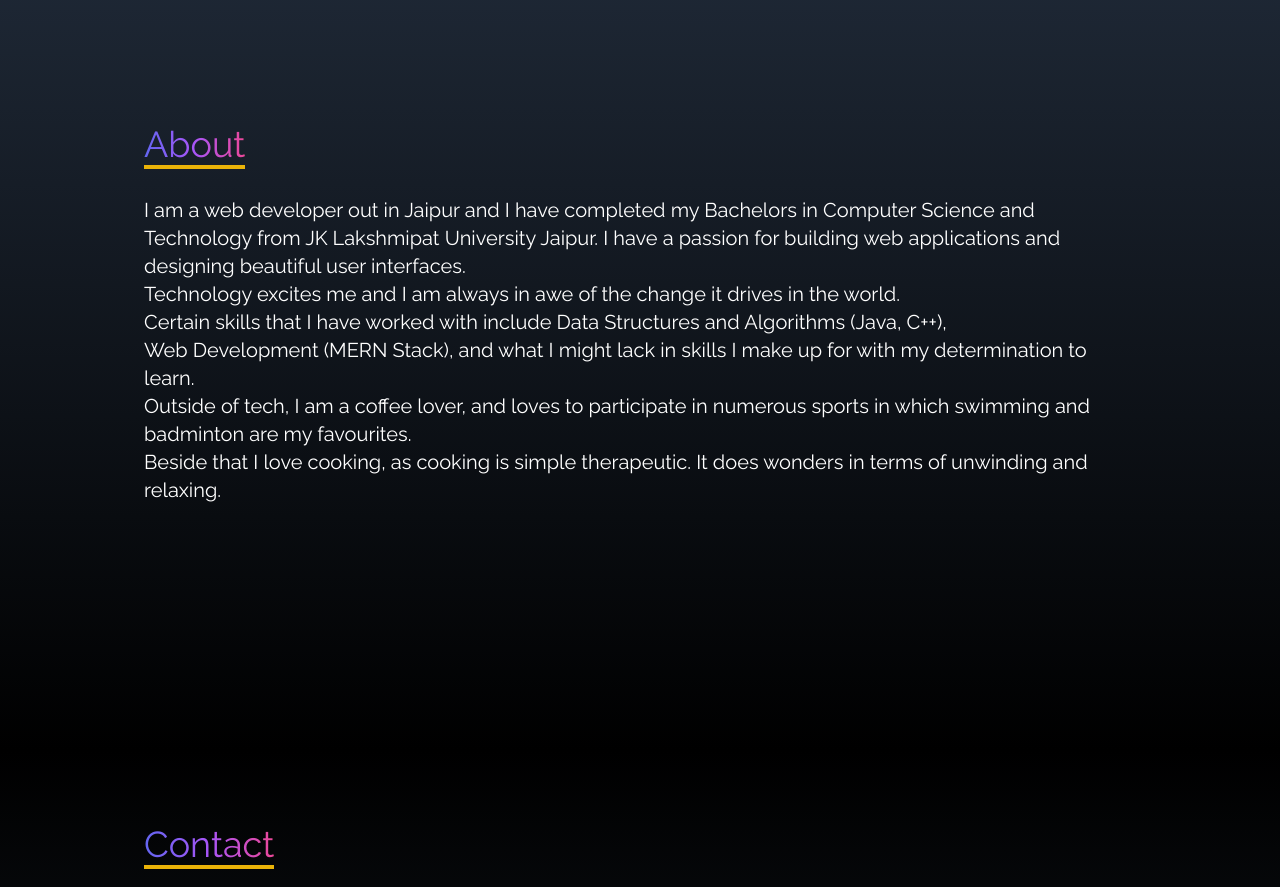
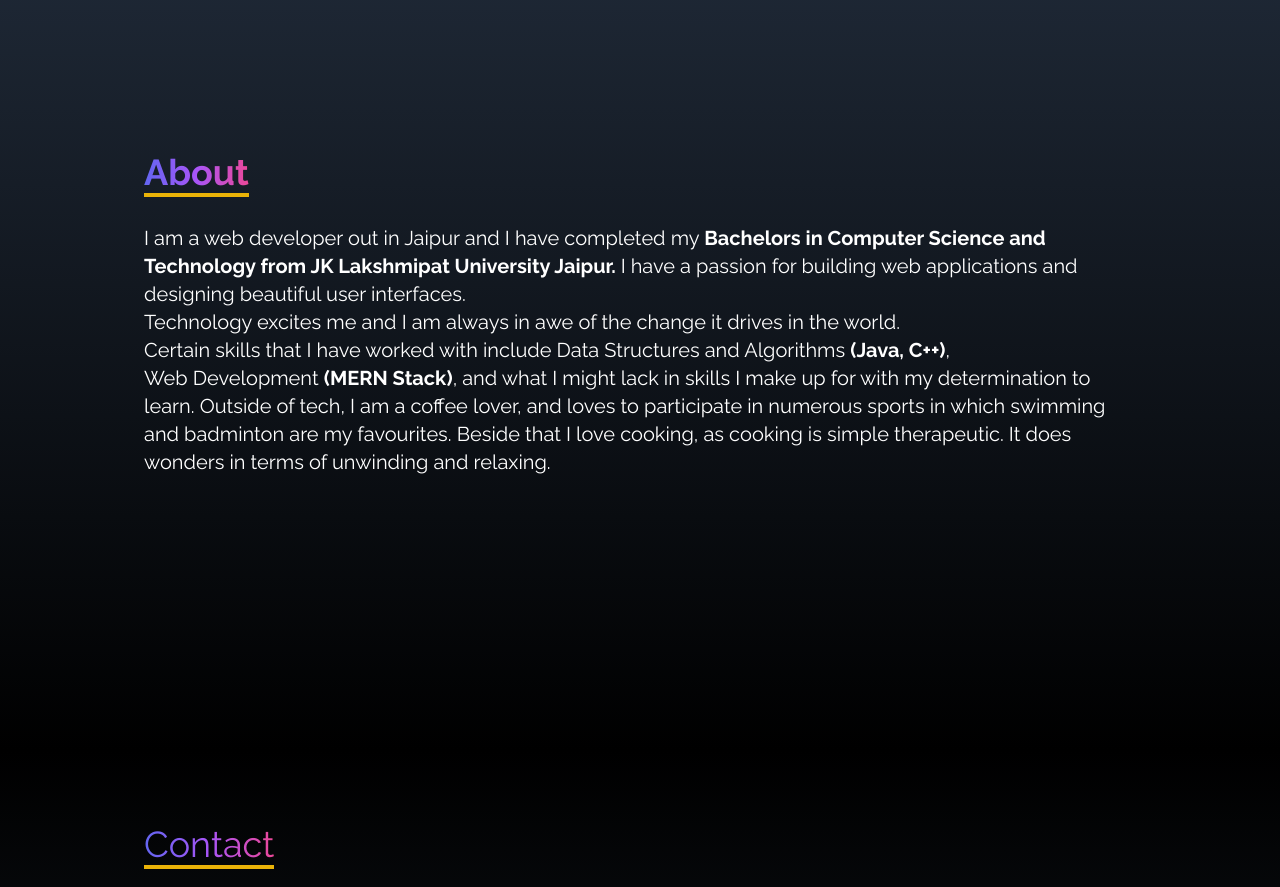
Before and after one commit to Vargos98/personal-portfolio, a React (Create React App) app: page / in a window 1280 px wide. Shown: the part 3400-4287 px from the top of the page. Built offline with nearby package versions, Linux system fonts and the light colour scheme.

Commit message:
Update About.jsx

```diff
--- a/src/components/About.jsx
+++ b/src/components/About.jsx
@@ -11,18 +11,18 @@ const About = () => {
 
           <p className="text-4xl bold inline border-b-4 border-yellow-500 bg-gradient-to-r from-indigo-500 via-purple-500 to-pink-500
         inline-block text-transparent bg-clip-text">
-            About
+           <strong> About</strong>
           </p>
         </div>
-        <p className="text-xl">
-          I am a web developer out in Jaipur and I have completed my Bachelors in Computer Science and Technology from JK Lakshmipat University Jaipur.
+        <p className="text-xl ">
+          I am a web developer out in Jaipur and I have completed my <strong> Bachelors in Computer Science and Technology from JK Lakshmipat University Jaipur. </strong>
           I have a passion for building web applications and designing beautiful user interfaces.<br/>
           Technology excites me and I am always in awe of the change it drives in the world.<br/>
-          Certain skills that I have worked with include Data Structures and Algorithms (Java, C++),<br/>
-          Web Development (MERN Stack), and what I might lack in
-          skills I make up for with my determination to learn.<br/>
+          Certain skills that I have worked with include Data Structures and Algorithms <strong>(Java, C++)</strong>,<br/>
+          Web Development <strong>(MERN Stack)</strong>, and what I might lack in
+          skills I make up for with my determination to learn.
           Outside of tech, I am a coffee lover, and loves to participate in numerous sports
-          in which swimming and badminton are my favourites.<br/> Beside that I love cooking,
+          in which swimming and badminton are my favourites. Beside that I love cooking,
           as cooking is simple therapeutic. It does wonders
           in terms of unwinding and relaxing.
         </p>
```
